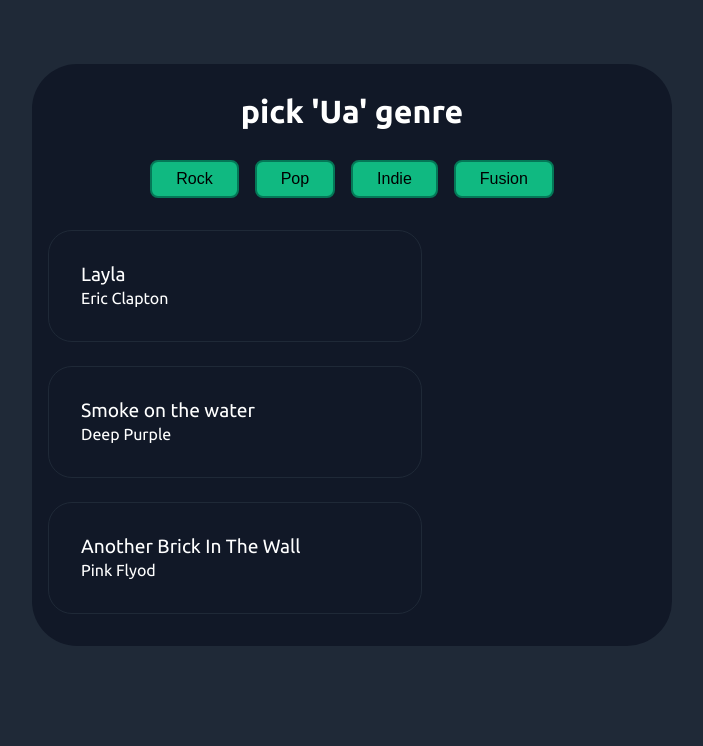
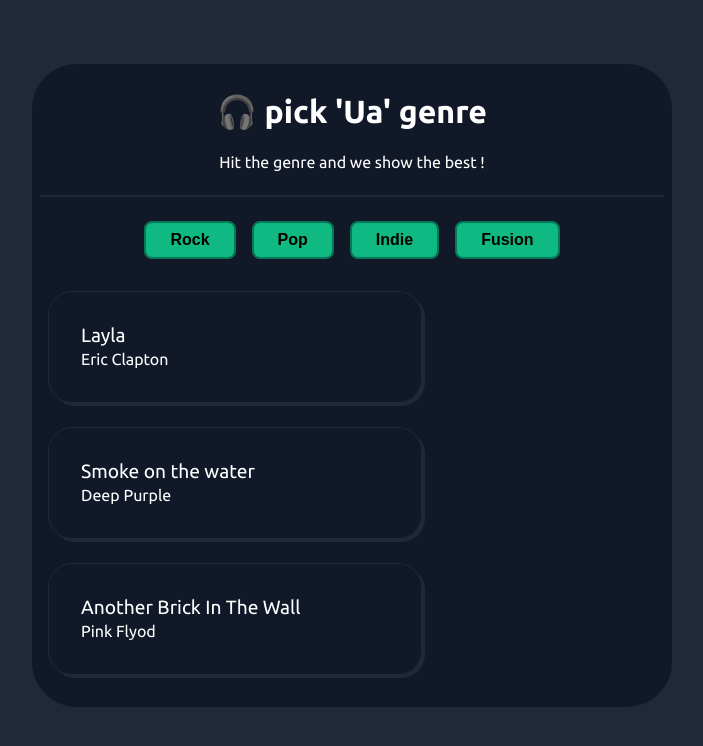
Before and after one commit to SlaYpoint/pickUaGenre, a React (Create React App) app: page / in a window 1280 px wide. Shown: the top 746 px of the page, without its empty margins (288-991 px from the left). Built offline with nearby package versions, Linux system fonts and the light colour scheme.

Commit message:
refactor : added a short desc

```diff
--- a/src/App.js
+++ b/src/App.js
@@ -34,7 +34,8 @@
 
   return (
     <div className="App">
-      <h1>pick 'Ua' genre</h1>
+      <h1> 🎧 pick 'Ua' genre</h1>
+      <p>Hit the genre and we show the best !</p>
       <div>
         {Object.keys(genreDb).map((genre, index) => (
           <button key={index} onClick={() => genrePicker(genre)}>
--- a/src/styles.css
+++ b/src/styles.css
@@ -29,6 +29,11 @@
   color: white;
 }
 
+p {
+  border-bottom: 2px solid var(--bg-color-primary);
+  padding-bottom: 1.5rem;
+}
+
 button {
   display: inline-block;
   background: var(--primary);
@@ -37,6 +42,7 @@
   border: 2px solid #047857;
   border-radius: 0.5rem;
   font-size: medium;
+  font-weight: bold;
   text-transform: capitalize;
   cursor: pointer;
 }
@@ -52,6 +58,7 @@
   border-radius: 1.5rem;
   text-align: left;
   font-size: 1.2rem;
+  box-shadow: 3px 3px var(--bg-color-primary);
 }
 
 li > small {
```
Also changed, not shown: 1 other file (tests, documents, lock files or other folders).
